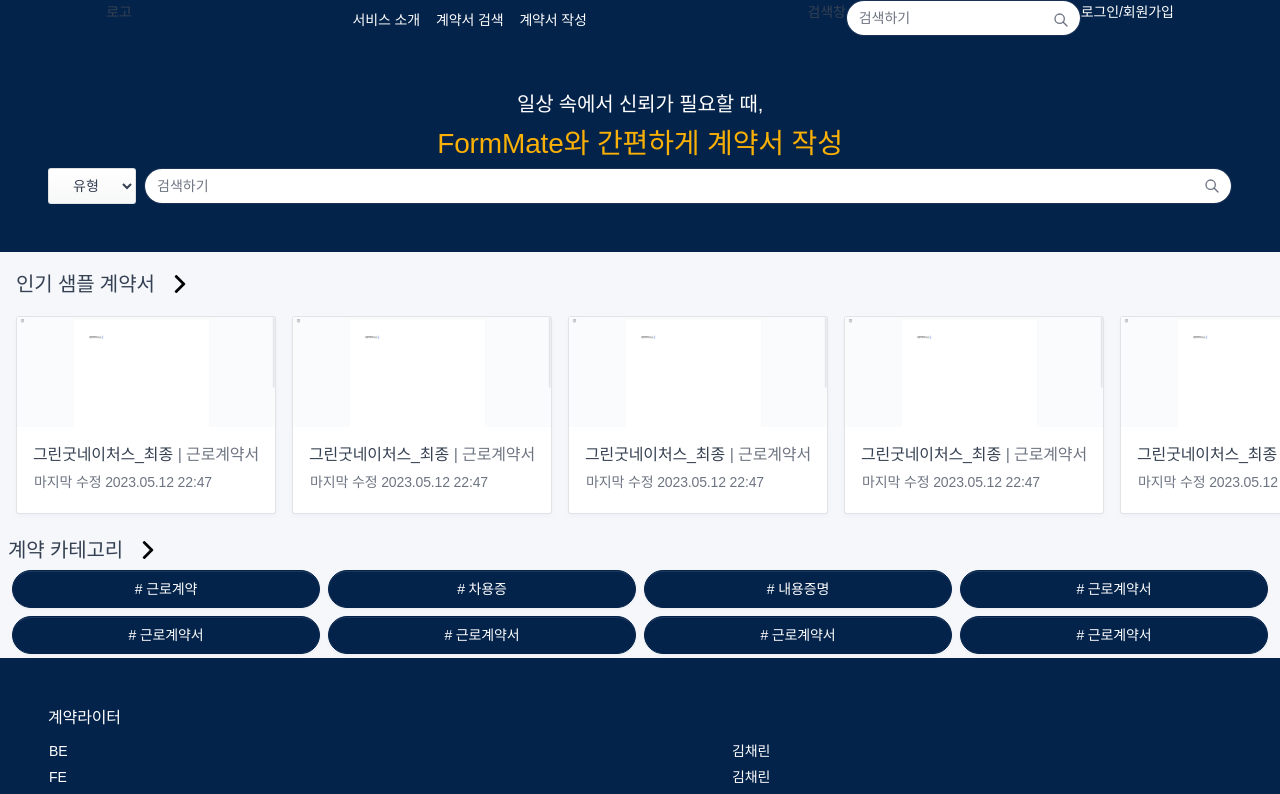
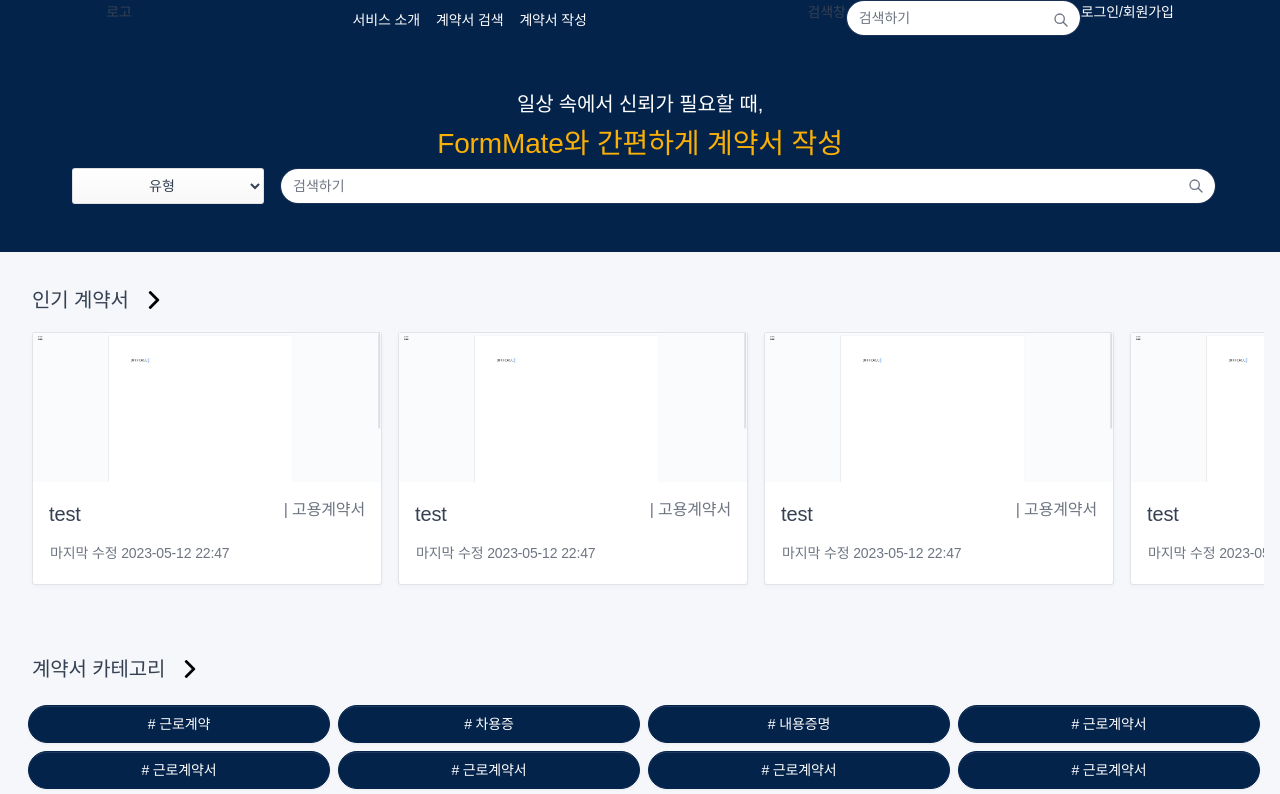
Before and after one commit to cherry-in/formMate, a React (Create React App) app: page /search in a window 1280 px wide. Shown: the top 794 px of the page. Built offline with nearby package versions, Linux system fonts and the light colour scheme.

Commit message:
Feat: Add Search element, component component-card, cards, category, searchInput

```diff
--- a/src/app/app.scss
+++ b/src/app/app.scss
@@ -19,6 +19,13 @@
     text-overflow: ellipsis;
     box-sizing: border-box;
     font-family: 'Rubik', sans-serif;
+    -ms-overflow-style: none;
+    /* IE and Edge */
+    scrollbar-width: none;
+
+    &::-webkit-scrollbar {
+        display: none;
+    }
 }
 
 html {
--- a/src/component/Card/index.jsx
+++ b/src/component/Card/index.jsx
@@ -1,25 +1,26 @@
 import * as React from "react";
 import "./styles.scss";
 import image from "../../assets/image.png";
-import rectangle5 from "../../assets/rectangle5.svg";
+
 const Card = (props) => {
+  const { title, category, updated } = props.data;
   return (
     <div className="pl-3">
-      <div className="card" style={{width:"260px"}}>
+      <div className="card" style={{ minWidth: "350px" }}>
         <div className="img-responsive img-responsive-21x9 card-img-top">
           <img src={image} />
         </div>
         <div className="card-body p-3">
           <span className="card-title mb-0">
             <div className="d-flex">
-              그린굿네이처스_최종
+              <span className="h2">{title}</span>
               <span className="ml-auto text-muted">
-                |    근로계약서
+                |    {category}
               </span>
             </div>
           </span>
           <p className="text-muted num-20230512-2247">
-            마지막 수정   2023.05.12 22:47
+            마지막 수정   {updated}
           </p>
         </div>
       </div>
--- /dev/null
+++ b/src/component/Cards/index.jsx
@@ -0,0 +1,21 @@
+import React, { useState } from 'react';
+import rightArrow2 from "../../assets/rightArrow2.png";
+import Card from "../../component/Card/index";
+
+const Cards = (props) => {
+    const { title, list } = props;
+    return (
+        <div className="p-3">
+            <a className="p-3 d-flex">
+                <div className="h2 m-0">{ title }</div>
+                <img className="ml-3 my-auto" width={18} height={18} src={rightArrow2} />
+            </a>
+            <div className="d-flex w-100 overflow-auto">
+                {list.map((e,i)=><Card key={i} data={e} />
+                )}
+            </div>
+        </div>
+    );
+};
+
+export default Cards;
--- /dev/null
+++ b/src/component/Category/index.jsx
@@ -0,0 +1,27 @@
+import React, { useState } from 'react';
+import rightArrow2 from "../../assets/rightArrow2.png";
+
+const Category = () => {
+    return (
+        <div className="p-3">
+            <a className="p-3 d-flex">
+                <div className="h2 m-0">계약서 카테고리</div>
+                <img className="ml-3 my-auto" width={18} height={18} src={rightArrow2} />
+            </a>
+            <div className='d-flex ml-2'>
+                <a className='m-1 py-2 px-1 w-25 btn btn-primary btn-pill text-white'># 근로계약</a>
+                <a className='m-1 py-2 px-1 w-25 btn btn-primary btn-pill text-white'># 차용증</a>
+                <a className='m-1 py-2 px-1 w-25 btn btn-primary btn-pill text-white'># 내용증명</a>
+                <a className='m-1 py-2 px-1 w-25 btn btn-primary btn-pill text-white'># 근로계약서</a>
+            </div>
+            <div className='d-flex ml-2'>
+                <a className='m-1 py-2 px-1 w-25 btn btn-primary btn-pill text-white'># 근로계약서</a>
+                <a className='m-1 py-2 px-1 w-25 btn btn-primary btn-pill text-white'># 근로계약서</a>
+                <a className='m-1 py-2 px-1 w-25 btn btn-primary btn-pill text-white'># 근로계약서</a>
+                <a className='m-1 py-2 px-1 w-25 btn btn-primary btn-pill text-white'># 근로계약서</a>
+            </div>
+        </div>
+    );
+};
+
+export default Category;
--- /dev/null
+++ b/src/component/SearchInput/index.jsx
@@ -0,0 +1,32 @@
+import React, { useState } from 'react';
+
+const SearchInput = () => {
+
+    const [form, setForm] = useState({
+        email: '',
+        password: '',
+    })
+
+    const handleChange = (e) => {
+        setForm({ ...form, [e.target.name]: e.target.value });
+    }
+
+    return (
+        <div className="d-flex justify-content-between px-3">
+            <select name="type" defaultValue="1" className='btn btn-white mx-2 col-2'>
+                <option value="1">유형</option>
+                <option value="">옵션1</option>
+                <option value="">옵션2</option>
+                <option value="">옵션3</option>
+            </select>
+            <div className="input-icon w-100 pl-2">
+                <input type="text" value="" onChange={handleChange} className="form-control form-control-rounded" placeholder="검색하기" />
+                <span className="input-icon-addon">
+                    <svg xmlns="http://www.w3.org/2000/svg" className="icon" width="24" height="24" viewBox="0 0 24 24" strokeWidth="2" stroke="currentColor" fill="none" strokeLinecap="round" strokeLinejoin="round"><path stroke="none" d="M0 0h24v24H0z" fill="none"></path><path d="M10 10m-7 0a7 7 0 1 0 14 0a7 7 0 1 0 -14 0"></path><path d="M21 21l-6 -6"></path></svg>
+                </span>
+            </div>
+        </div>
+    );
+};
+
+export default SearchInput;
--- a/src/pages/Search/index.jsx
+++ b/src/pages/Search/index.jsx
@@ -1,9 +1,10 @@
 import React, { useState } from 'react';
 import './styles.scss';
 import Nav from '../../component/Nav/index';
-import rightArrow2 from "../../assets/rightArrow2.png";
-import Card from "../../component/Card/index";
 import Footer from "../../component/Footer/index";
+import Cards from '../../component/Cards';
+import Category from '../../component/Category';
+import SearchInput from '../../component/SearchInput';
 
 const Search = () => {
 
@@ -12,9 +13,7 @@
         password: '',
     })
 
-    const handleChange = (e) => {
-        setForm({ ...form, [e.target.name]: e.target.value });
-    }
+    const list = [{ id: "asdf", title: "test", category: "고용계약서", updated: "2023-05-12 22:47" }, { id: "asdf", title: "test", category: "고용계약서", updated: "2023-05-12 22:47" }, { id: "asdf", title: "test", category: "고용계약서", updated: "2023-05-12 22:47" }, { id: "asdf", title: "test", category: "고용계약서", updated: "2023-05-12 22:47" }, { id: "asdf", title: "test", category: "고용계약서", updated: "2023-05-12 22:47" },{ id: "asdf", title: "test", category: "고용계약서", updated: "2023-05-12 22:47" }, { id: "asdf", title: "test", category: "고용계약서", updated: "2023-05-12 22:47" }, { id: "asdf", title: "test", category: "고용계약서", updated: "2023-05-12 22:47" }, { id: "asdf", title: "test", category: "고용계약서", updated: "2023-05-12 22:47" }, { id: "asdf", title: "test", category: "고용계약서", updated: "2023-05-12 22:47" }];
 
     return (
         <div className="">
@@ -28,48 +27,10 @@
                     일상 속에서 신뢰가 필요할 때,
                 </h2>
                 <h1 className='text-yellow'>FormMate와 간편하게 계약서 작성</h1>
-                <div className="d-flex justify-content-between">
-                    <select name="type" defaultValue="1" className='btn btn-white'>
-                        <option value="1">유형</option>
-                        <option value="">옵션1</option>
-                        <option value="">옵션2</option>
-                        <option value="">옵션3</option>
-                    </select>
-                    <div className="input-icon w-100 pl-2">
-                        <input type="text" value="" onChange={handleChange} className="form-control form-control-rounded" placeholder="검색하기" />
-                        <span className="input-icon-addon">
-                            <svg xmlns="http://www.w3.org/2000/svg" className="icon" width="24" height="24" viewBox="0 0 24 24" strokeWidth="2" stroke="currentColor" fill="none" strokeLinecap="round" strokeLinejoin="round"><path stroke="none" d="M0 0h24v24H0z" fill="none"></path><path d="M10 10m-7 0a7 7 0 1 0 14 0a7 7 0 1 0 -14 0"></path><path d="M21 21l-6 -6"></path></svg>
-                        </span>
-                    </div>
-                </div>
+                <SearchInput />
             </div>
-            <a className="p-3 d-flex">
-                <div className="h2 m-0">인기 샘플 계약서</div>
-                <img className="ml-3 my-auto" width={18} height={18} src={rightArrow2} />
-            </a>
-            <div className="d-flex w-100 overflow-auto">
-                <Card />
-                <Card />
-                <Card />
-                <Card />
-                <Card />
-            </div>
-            <a className="px-2 d-flex">
-                <div className="h2 m-0">계약 카테고리</div>
-                <img className="ml-3 my-auto" width={18} height={18} src={rightArrow2} />
-            </a>
-            <div className='d-flex mx-2'>
-                <a className='m-1 py-2 px-1 w-25 btn btn-primary btn-pill text-white'># 근로계약</a>
-                <a className='m-1 py-2 px-1 w-25 btn btn-primary btn-pill text-white'># 차용증</a>
-                <a className='m-1 py-2 px-1 w-25 btn btn-primary btn-pill text-white'># 내용증명</a>
-                <a className='m-1 py-2 px-1 w-25 btn btn-primary btn-pill text-white'># 근로계약서</a>
-            </div>
-            <div className='d-flex mx-2'>
-                <a className='m-1 py-2 px-1 w-25 btn btn-primary btn-pill text-white'># 근로계약서</a>
-                <a className='m-1 py-2 px-1 w-25 btn btn-primary btn-pill text-white'># 근로계약서</a>
-                <a className='m-1 py-2 px-1 w-25 btn btn-primary btn-pill text-white'># 근로계약서</a>
-                <a className='m-1 py-2 px-1 w-25 btn btn-primary btn-pill text-white'># 근로계약서</a>
-            </div>
+            <Cards title="인기 계약서" list={list} />
+            <Category />
             <Footer />
         </div>
     );
```
